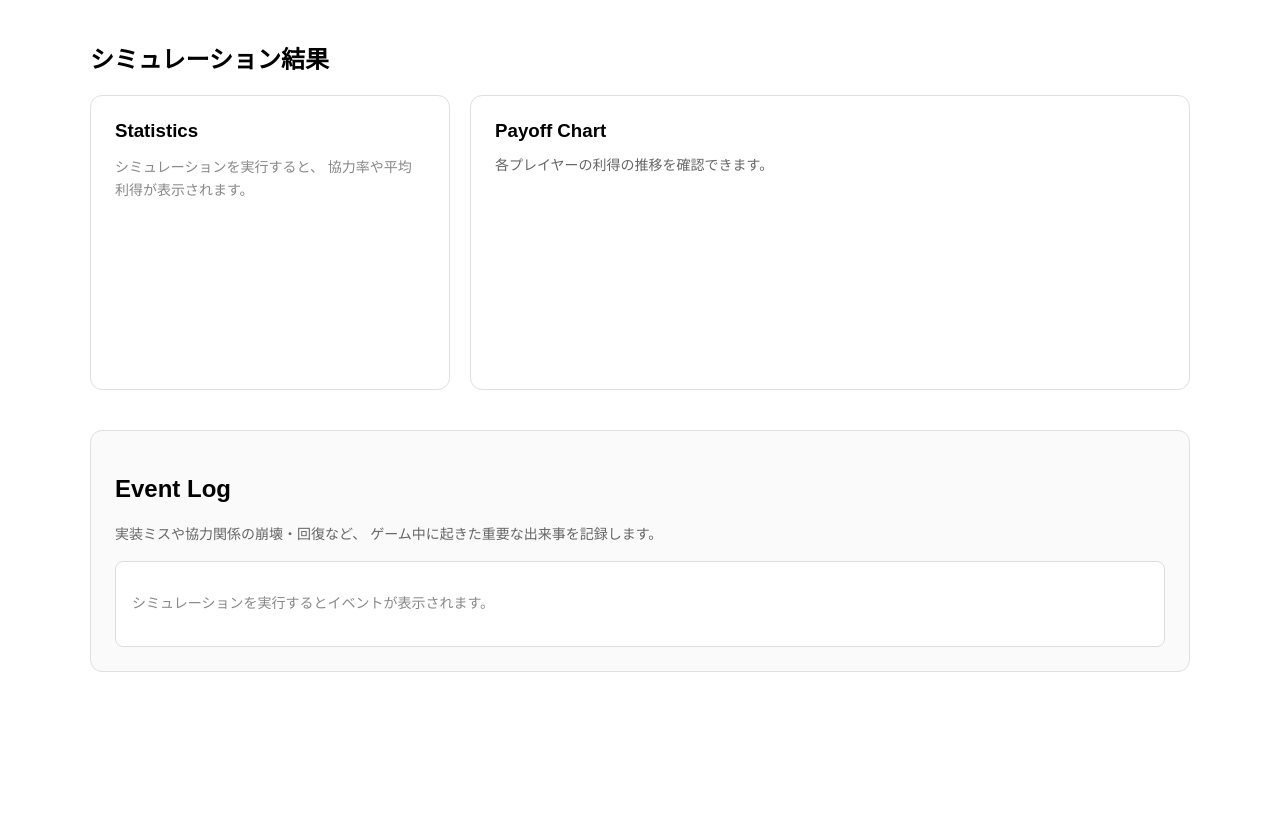
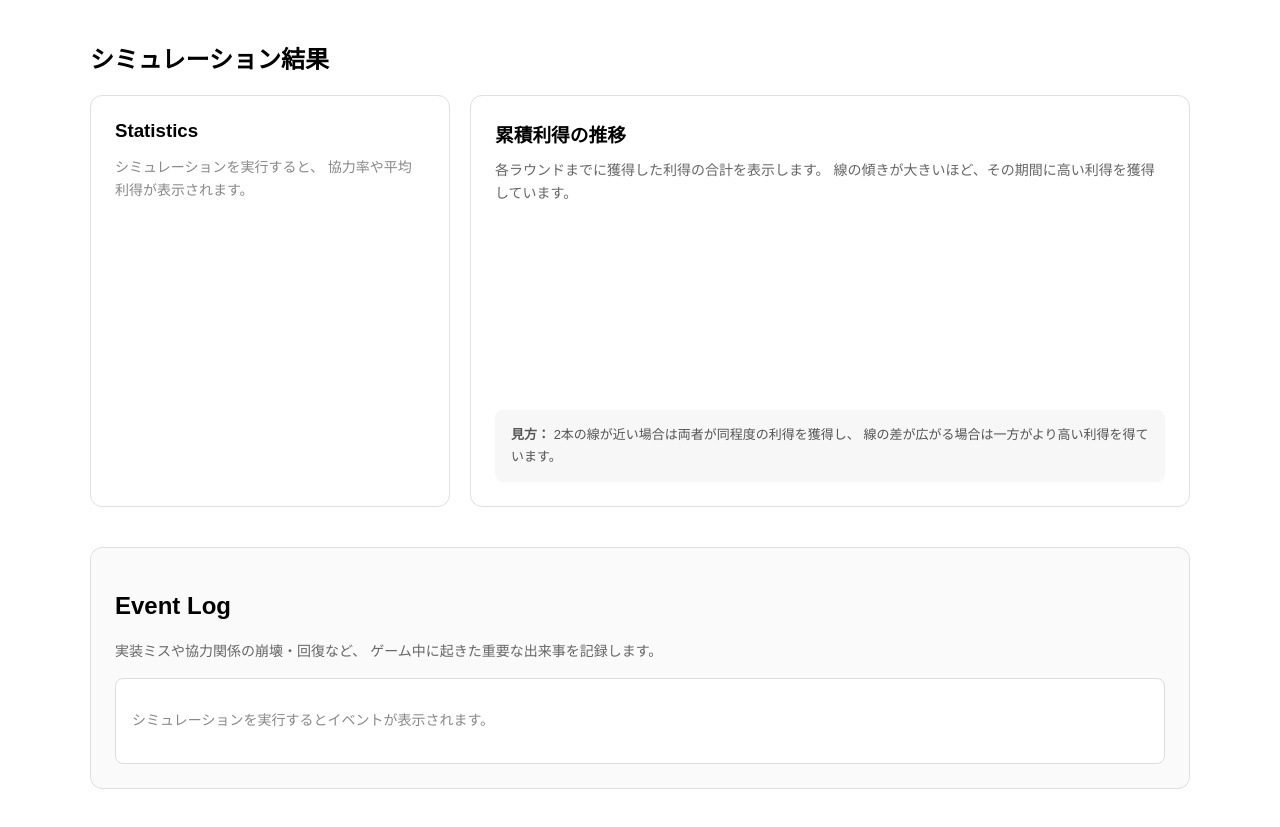
Before and after one commit to Taku0172/Repeated-Prisoners-Dilemma-Simulator, a website built with Vite: page index.html in a window 1280 px wide. Shown: the part 2119-2946 px from the top of the page. Before the commit the page ends 2851 px from the top, so only its background shows below. Built offline with nearby package versions, Linux system fonts and the light colour scheme.

Commit message:
Complete repeated dilemma simulator UI and event tracking

```diff
--- a/index.html
+++ b/index.html
@@ -321,13 +321,22 @@
         </div>
 
         <div class="result-card">
-            <h3>Payoff Chart</h3>
+            <h3>累積利得の推移</h3>
 
             <p class="result-description">
-                各プレイヤーの利得の推移を確認できます。
+                各ラウンドまでに獲得した利得の合計を表示します。
+                線の傾きが大きいほど、その期間に高い利得を獲得しています。
             </p>
 
             <canvas id="payoffChart"></canvas>
+
+            <div class="chart-guide">
+                <p>
+                    <strong>見方：</strong>
+                    2本の線が近い場合は両者が同程度の利得を獲得し、
+                    線の差が広がる場合は一方がより高い利得を得ています。
+                </p>
+            </div>
         </div>
 
     </div>
--- a/style.css
+++ b/style.css
@@ -544,3 +544,19 @@ button:hover {
         grid-template-columns: 1fr;
     }
 }
+
+.chart-guide {
+    margin-top: 16px;
+    padding: 14px 16px;
+
+    background: #f7f7f7;
+    border-radius: 8px;
+
+    font-size: 13px;
+    line-height: 1.7;
+    color: #555;
+}
+
+.chart-guide p {
+    margin: 0;
+}
```
